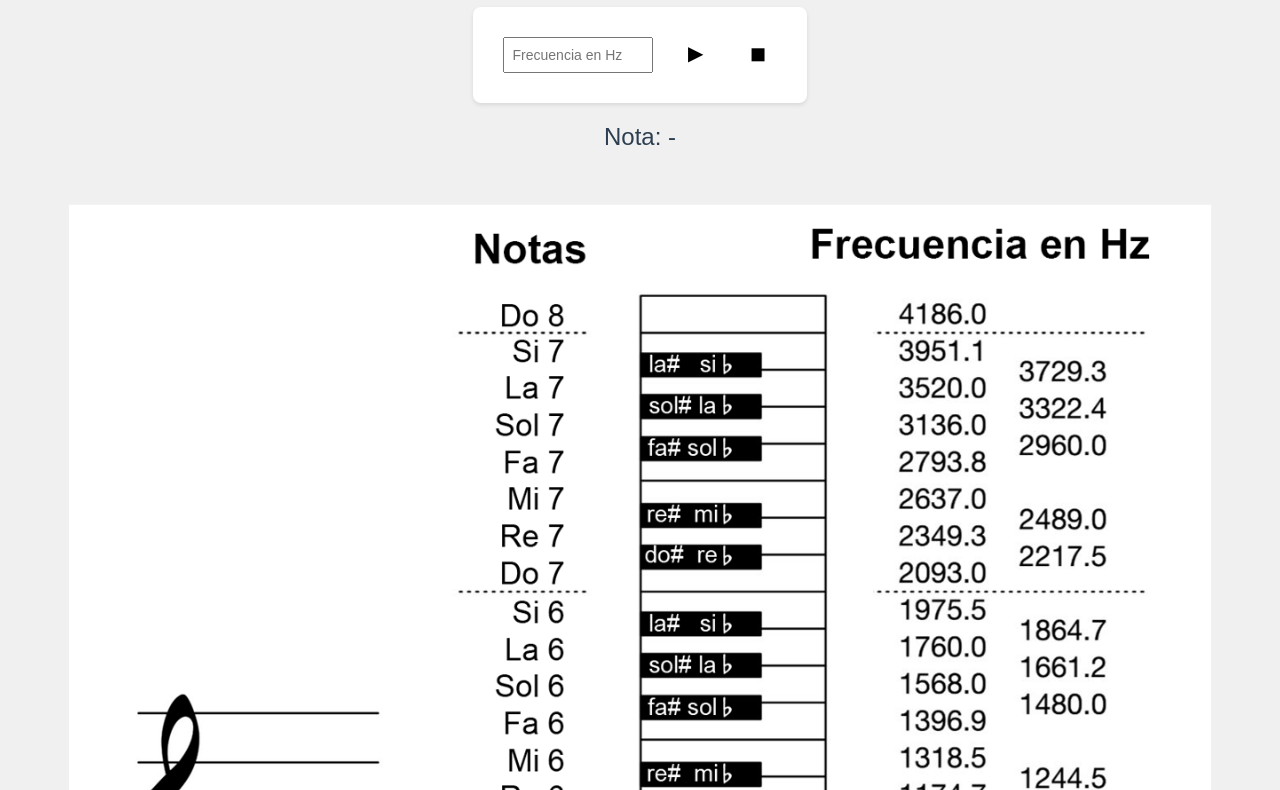
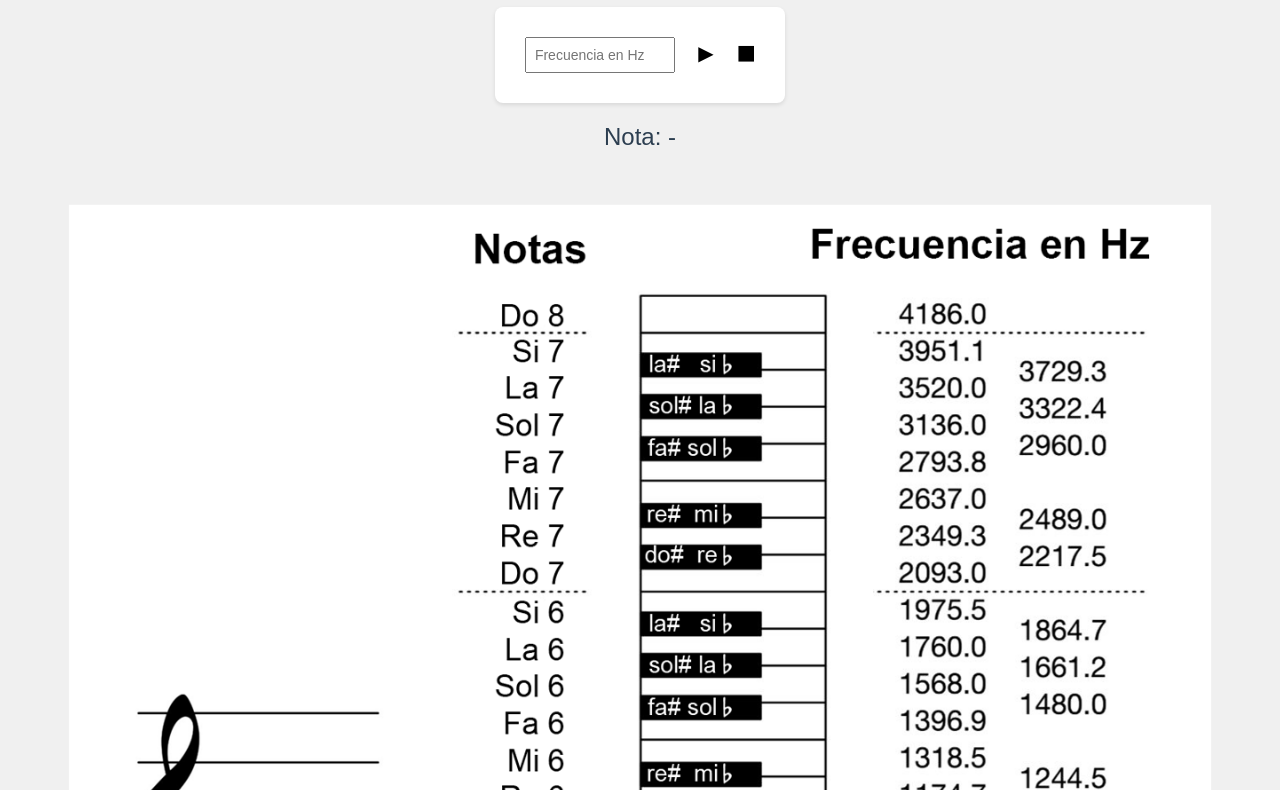
Before and after one commit to joseluisarteiga/generador-notas, a plain HTML site: page index.html in a window 1280 px wide. Shown: the part 101-891 px from the top of the page. Drawn offline with Linux system fonts and the light colour scheme.

Commit message:
Update index.html

```diff
--- a/index.html
+++ b/index.html
@@ -32,16 +32,21 @@
         }
         img {
             max-width: 100%;
-        }
+       }
         button {
             margin: 5px;
-            padding: 8px 16px;
-            font-size: 20px;
+            padding: 2px 4px;
             background: none;
             color: black;
             border: none;
             border-radius: 4px;
             cursor: pointer;
+        }
+        .bigger {
+            font-size: 24px;
+        }
+        .smaller {
+            font-size: 20px;
         }
         button:hover {
             background: lightgrey;
@@ -60,8 +65,8 @@
     <h1>Generador de Notas</h1>
     <div class="controls">
         <input type="number" id="frecuencia" placeholder="Frecuencia en Hz" step="0.1">
-        <button onclick="playTone()">▶︎</button>
-        <button onclick="stopTone()">◼︎</button>
+        <button class=smaller onclick="playTone()">▶︎</button>
+        <button class=bigger onclick="stopTone()">◼︎</button>
     </div>
     <div id="notaActual">Nota: -</div>
     </div>
```
